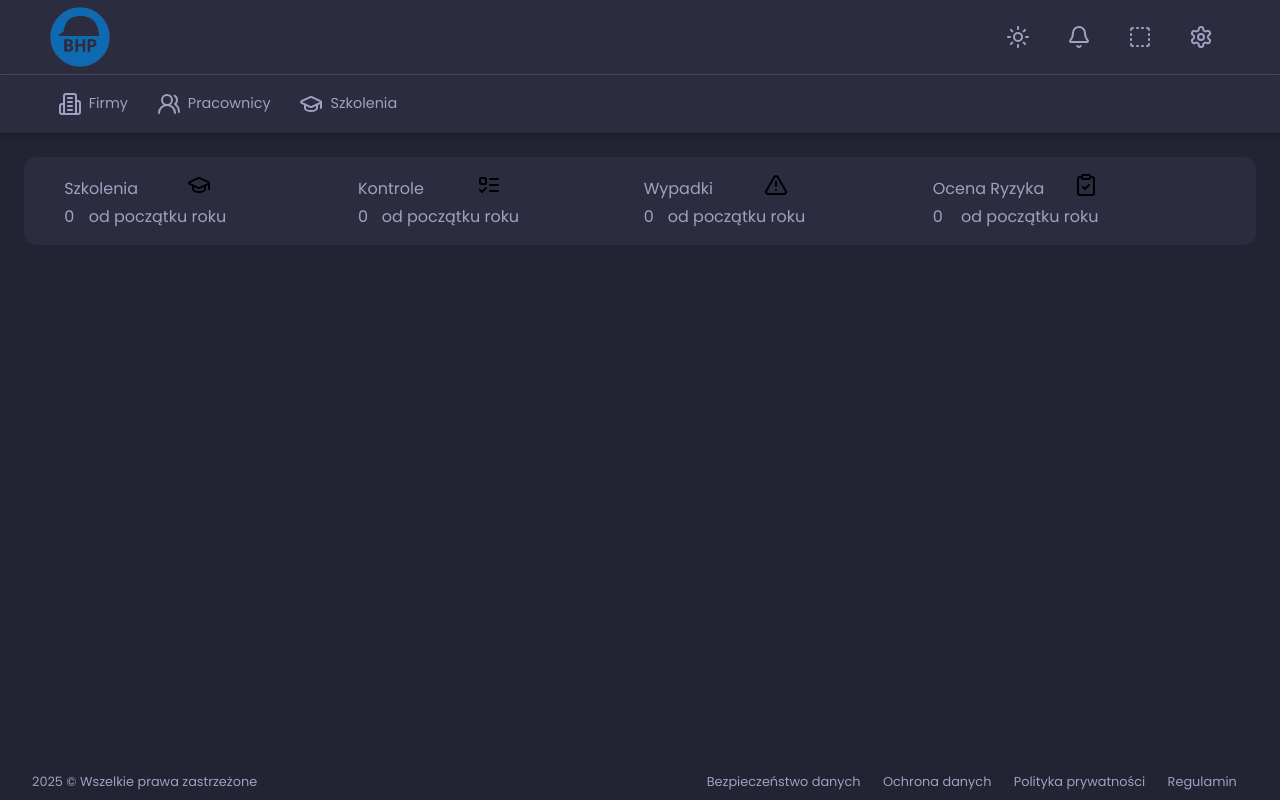
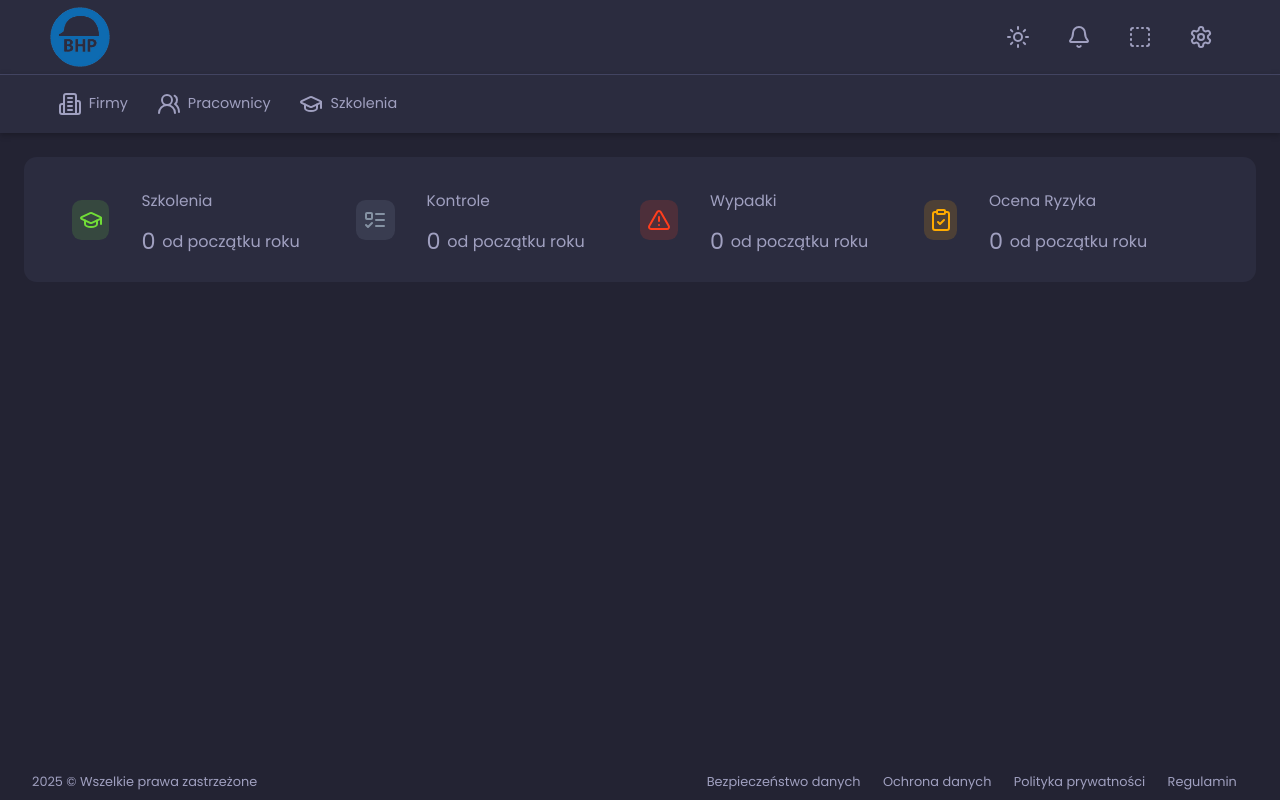
Before and after one commit to Zaniew1/REACT-BHP, a React (Vite) app: page / in a window 1280 px wide. Built offline with nearby package versions, Linux system fonts and the light colour scheme.

Commit message:
styles: add infoIcon and finish infoBar

```diff
--- a/src/Styles/Style.css
+++ b/src/Styles/Style.css
@@ -173,7 +173,7 @@ body {
   flex-direction: row;
   background-color: #2b2c3f;
   width: 100%;
-  padding: 1em;
+  padding: 1em 3em;
   border-radius: 0.8em;
 }
 .infoBar_wrapper {
@@ -181,27 +181,59 @@ body {
   justify-content: flex-start;
   align-items: center;
   flex-direction: row;
-  flex-wrap: wrap;
+  width: 100%;
+  padding: 0.5em 0;
+}
+.infoBar_wrapper:nth-of-type(1) .infoBar_wrapper_icon {
+  background-color: rgb(54, 72, 63);
+  color: rgb(113, 221, 55);
+}
+.infoBar_wrapper:nth-of-type(2) .infoBar_wrapper_icon {
+  background-color: rgb(57, 60, 80);
+  color: rgb(133, 146, 163);
+}
+.infoBar_wrapper:nth-of-type(3) .infoBar_wrapper_icon {
+  background-color: rgb(77, 47, 58);
+  color: rgb(255, 62, 29);
+}
+.infoBar_wrapper:nth-of-type(4) .infoBar_wrapper_icon {
+  background-color: rgb(77, 64, 54);
+  color: rgb(255, 171, 0);
 }
 .infoBar_wrapper_icon {
   font-family: "Poppins", sans-serif;
-  width: 45%;
+  display: flex;
+  justify-content: center;
+  align-items: center;
+  flex-direction: row;
+  width: 40px;
+  height: 40px;
+  margin-right: 2em;
+  border-radius: 0.6em;
+  background-color: grey;
 }
-.infoBar_wrapper_paragraph {
+.infoBar_wrapper_text {
+  display: flex;
+  justify-content: flex-start;
+  align-items: center;
+  flex-direction: row;
+  flex-wrap: wrap;
+  flex-grow: 1;
+}
+.infoBar_wrapper_text_paragraph {
   font-size: 1em;
   color: #a0a0c0;
   font-family: "Poppins", sans-serif;
 }
-.infoBar_wrapper_paragraph:nth-of-type(1) {
-  width: 50%;
+.infoBar_wrapper_text_paragraph:nth-of-type(1) {
+  width: 100%;
+  font-size: 1.2vw;
+  padding: 0.5em 0 0.8em 0;
 }
-.infoBar_wrapper_paragraph:nth-of-type(2) {
-  width: 10%;
+.infoBar_wrapper_text_paragraph:nth-of-type(2) {
+  padding-right: 0.3em;
+  font-size: 1.4em;
 }
-.infoBar_wrapper_paragraph:nth-of-type(3) {
-  width: 85%;
-}
-
 .container {
   display: flex;
   justify-content: flex-start;
--- a/src/Styles/_mixins.sass
+++ b/src/Styles/_mixins.sass
@@ -55,3 +55,21 @@
     font-family: $main-font-family
 @mixin icon-primal()
     font-family: $main-font-family
+
+@mixin warning()
+    background-color: $warning-bgc
+    color: $warning-color
+@mixin error()
+    background-color: $error-bgc
+    color: $error-color
+@mixin success()
+    background-color: $success-bgc
+    color: $success-color
+@mixin info()
+    background-color: $info-bgc
+    color: $info-color
+@mixin infoCard($padding)
+    background-color: $organisms-background
+    width: 100%
+    padding: $padding
+    border-radius: 0.8em
--- a/src/Styles/_variables.sass
+++ b/src/Styles/_variables.sass
@@ -10,3 +10,15 @@ $zxc:#2b2c3f
 $qwe:#a3a4cf
 $hover-bgc-color: rgba(124, 125, 182, 0.06)
 $hover-text-color: #cbcbe2
+
+$warning-bgc: rgb(77, 64, 54)
+$warning-color: rgb(255, 171, 0)
+
+$error-bgc: rgb(77, 47, 58)
+$error-color: rgb(255, 62, 29)
+
+$success-bgc: rgb(54, 72, 63)
+$success-color: rgb(113, 221, 55)
+
+$info-bgc: rgb(57, 60, 80)
+$info-color: rgb(133, 146, 163)
--- /dev/null
+++ b/src/components/molecules/_infoIcon.sass
@@ -0,0 +1,2 @@
+.infoIcon
+    @include infoCard(1em 2em)
--- a/src/components/organisms/InfoBar/InfoBar.tsx
+++ b/src/components/organisms/InfoBar/InfoBar.tsx
@@ -10,28 +10,36 @@ export const InfoBar = ():React.JSX.Element => {
   return (
     <div className={"infoBar"}>
         <div className="infoBar_wrapper">
-            <Paragraph paragraphClass='infoBar_wrapper_paragraph' paragraphText='Szkolenia'/>
             <Icon iconClass='infoBar_wrapper_icon'><GraduationCap /></Icon>
-            <Paragraph paragraphClass='infoBar_wrapper_paragraph' paragraphText={trainingsThisYear}/>
-            <Paragraph paragraphClass='infoBar_wrapper_paragraph' paragraphText="od początku roku"/>
+            <div className={'infoBar_wrapper_text'} >
+                <Paragraph paragraphClass='infoBar_wrapper_text_paragraph' paragraphText='Szkolenia'/>
+                <Paragraph paragraphClass='infoBar_wrapper_text_paragraph' paragraphText={trainingsThisYear}/>
+                <Paragraph paragraphClass='infoBar_wrapper_text_paragraph' paragraphText="od początku roku"/>
+            </div>
         </div>
          <div className="infoBar_wrapper">
-            <Paragraph paragraphClass='infoBar_wrapper_paragraph' paragraphText='Kontrole'/>
             <Icon iconClass='infoBar_wrapper_icon'><ListTodo /></Icon>
-            <Paragraph paragraphClass='infoBar_wrapper_paragraph' paragraphText={controllsThisYear}/>
-            <Paragraph paragraphClass='infoBar_wrapper_paragraph' paragraphText="od początku roku"/>
+            <div className={'infoBar_wrapper_text'} >
+                <Paragraph paragraphClass='infoBar_wrapper_text_paragraph' paragraphText='Kontrole'/>
+                <Paragraph paragraphClass='infoBar_wrapper_text_paragraph' paragraphText={controllsThisYear}/>
+                <Paragraph paragraphClass='infoBar_wrapper_text_paragraph' paragraphText="od początku roku"/>
+            </div>
         </div>
          <div className="infoBar_wrapper">
-            <Paragraph paragraphClass='infoBar_wrapper_paragraph' paragraphText='Wypadki'/>
             <Icon iconClass='infoBar_wrapper_icon'><TriangleAlert /></Icon>
-            <Paragraph paragraphClass='infoBar_wrapper_paragraph' paragraphText={accidentsThisYear}/>
-            <Paragraph paragraphClass='infoBar_wrapper_paragraph'  paragraphText="od początku roku"/>
+            <div className={'infoBar_wrapper_text'} >
+                <Paragraph paragraphClass='infoBar_wrapper_text_paragraph' paragraphText='Wypadki'/>
+                <Paragraph paragraphClass='infoBar_wrapper_text_paragraph' paragraphText={accidentsThisYear}/>
+                <Paragraph paragraphClass='infoBar_wrapper_text_paragraph'  paragraphText="od początku roku"/>
+            </div>
         </div>
         <div className="infoBar_wrapper">
-            <Paragraph paragraphClass='infoBar_wrapper_paragraph' paragraphText='Ocena Ryzyka'/>
             <Icon iconClass='infoBar_wrapper_icon'><ClipboardCheck /></Icon>
-            <Paragraph paragraphClass='infoBar_wrapper_paragraph' paragraphText={accidentsThisYear}/>
-            <Paragraph paragraphClass='infoBar_wrapper_paragraph'  paragraphText="od początku roku"/>
+            <div className={'infoBar_wrapper_text'} >
+                <Paragraph paragraphClass='infoBar_wrapper_text_paragraph' paragraphText='Ocena Ryzyka'/>
+                <Paragraph paragraphClass='infoBar_wrapper_text_paragraph' paragraphText={accidentsThisYear}/>
+                <Paragraph paragraphClass='infoBar_wrapper_text_paragraph'  paragraphText="od początku roku"/>
+            </div>
         </div>
     </div>
   )
--- a/src/components/organisms/InfoBar/_infoBar.sass
+++ b/src/components/organisms/InfoBar/_infoBar.sass
@@ -1,20 +1,41 @@
 .infoBar
     @include flexSpaceAround(row)
-    background-color: $organisms-background
-    width: 100%
-    padding: 1em
-    border-radius: 0.8em
+    @include infoCard(1em 3em)
     &_wrapper
         @include flex(flex-start, center, row)
-        flex-wrap: wrap
+        width: 100%
+        padding: 0.5em 0
+        &:nth-of-type(1)
+            .infoBar_wrapper_icon
+               @include success()
+        &:nth-of-type(2)
+            .infoBar_wrapper_icon
+               @include info()
+        &:nth-of-type(3)
+            .infoBar_wrapper_icon
+               @include error()
+        &:nth-of-type(4)
+            .infoBar_wrapper_icon
+               @include warning()
         &_icon
             @include icon-primal()
-            width: 45%
-        &_paragraph
-            @include paragraph-primal()
-            &:nth-of-type(1)
-                width: 50%
-            &:nth-of-type(2)
-                width: 10%
-            &:nth-of-type(3)
-                width: 85%
+            @include flexCenter(row)
+            width: 40px
+            height: 40px
+            margin-right: 2em
+            border-radius: 0.6em
+            background-color:  grey
+        &_text
+            @include flex(flex-start, center, row)
+            flex-wrap: wrap
+            flex-grow: 1
+            &_paragraph
+                @include paragraph-primal()
+                &:nth-of-type(1)
+                    width: 100%
+                    font-size: 1.2vw
+                    padding: 0.5em 0 0.8em 0
+                &:nth-of-type(2)
+                    padding-right:  0.3em
+                    font-size: 1.4em
+                &:nth-of-type(3)
```
Also changed, not shown: src/components/molecules/InfoIcon.tsx (added, +18 -0 lines), 1 other file (tests, documents, lock files or other folders).
